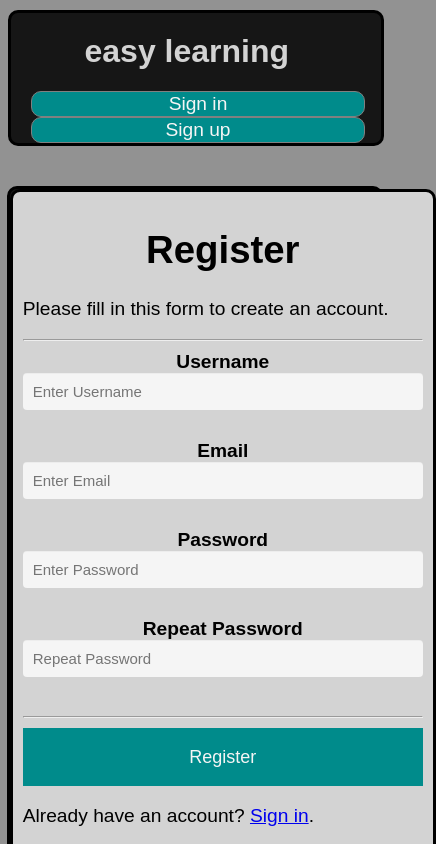
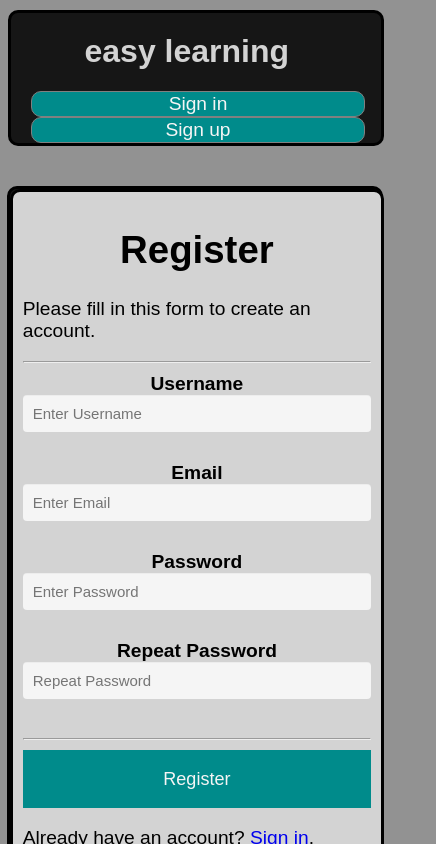
Before and after one commit to akos-n/easy-learning-frontend, a React (Create React App) app: page /register in a window 390 px wide. Shown: the top 844 px of the page, 436 px wide, since content can reach past the window. Built offline with nearby package versions, Linux system fonts and the light colour scheme; the HTML template or start-up script is replaced by a standard one.

Commit message:
auth pages min-width update.

```diff
--- a/src/view/authentication/ForgottenDatasContent.scss
+++ b/src/view/authentication/ForgottenDatasContent.scss
@@ -17,6 +17,7 @@ div.forgotten-datas-form {
 @media only screen and (max-width: 768px) {
   div.forgotten-datas-form {
     width: 94%;
+    min-width: 94%;
   }
 }
 
--- a/src/view/authentication/LoginContent.scss
+++ b/src/view/authentication/LoginContent.scss
@@ -17,6 +17,7 @@ div.login-form {
 @media only screen and (max-width: 768px) {
   div.login-form {
     width: 94%;
+    min-width: 94%;
   }
 }
 
--- a/src/view/authentication/RegisterContent.scss
+++ b/src/view/authentication/RegisterContent.scss
@@ -16,6 +16,7 @@ div.register-form {
 @media only screen and (max-width: 768px) {
   div.register-form {
     width: 94%;
+    min-width: 94%;
   }
 }
 
--- a/src/view/authentication/UpdatePassword.scss
+++ b/src/view/authentication/UpdatePassword.scss
@@ -16,6 +16,7 @@ div.update-password-form {
 @media only screen and (max-width: 768px) {
   div.update-password-form {
     width: 94%;
+    min-width: 94%;
   }
 }
 
```
